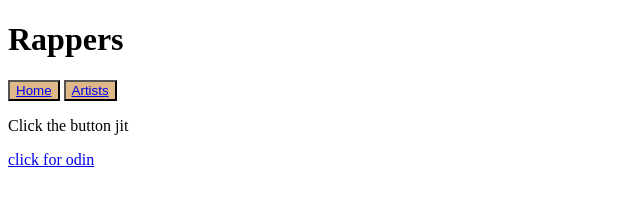
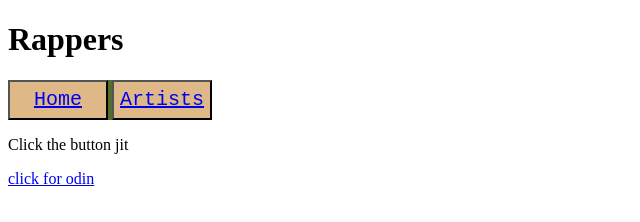
Before and after one commit to Olay02/git_test, a plain HTML site: page index.html in a window 1280 px wide. Shown: the whole page, without its empty margins (0-640 px from the left). Drawn offline with Linux system fonts and the light colour scheme.

Commit message:
Artist.css index.css:

```diff
--- a/index.css
+++ b/index.css
@@ -1,10 +1,19 @@
-.Button-section,
-.button-row {
+.button-row
+{
     color: gray;
+    background-color: darkolivegreen;
+    height: 40px;
+    width: 204px;
 }
 
 #Home-button,
 #Men-Artists {
     color: red;
     background-color: burlywood;
+    width:100px;
+    height: 40px;
+    font-family:'Courier New', Courier, monospace;
+    font-size: 20px;
+    text-align: center;
+
 }
```
Also changed, not shown: Artist.css (added).
